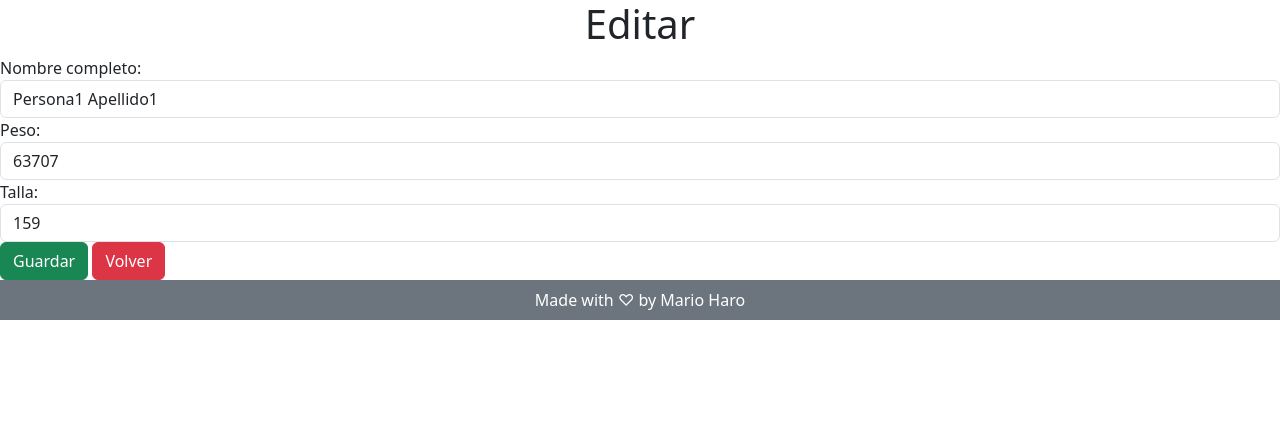
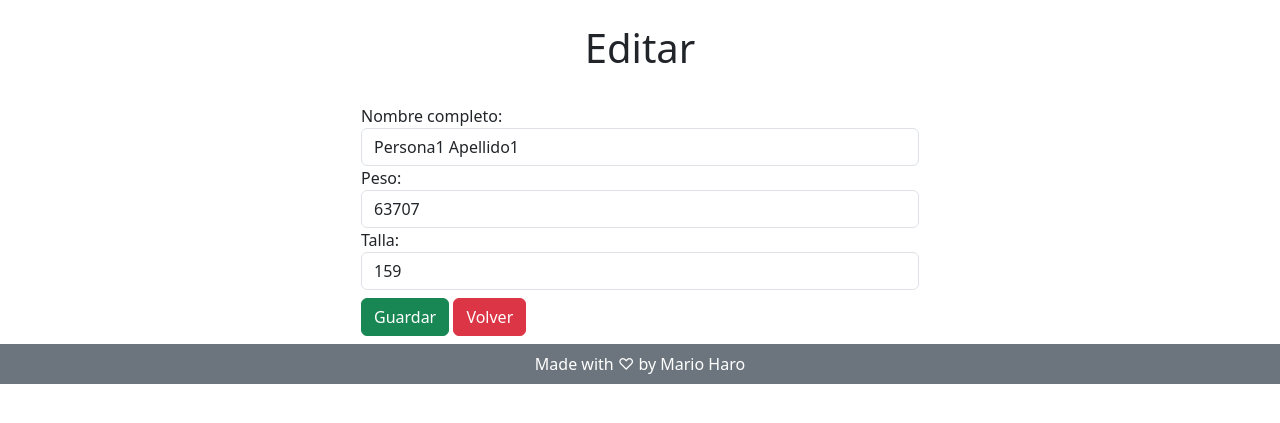
Before and after one commit to marioharo/simple-crud-with-download-data, a Django app: page /editar/2 in a window 1280 px wide. Shown: the top 423 px of the page. Run offline with Django 4.2, Linux system fonts and the light colour scheme; data comes from the database, SQL or seed files in the repository.

Commit message:
retoques finales

```diff
--- a/web/templates/editar.html
+++ b/web/templates/editar.html
@@ -20,9 +20,10 @@
 
     <body>
         <header>
-            <h1 class="text-center">Editar</h1>
+            <h1 class="text-center py-4">Editar</h1>
         </header>
-        <main>
+        <main class="container">
+            <div class="mx-auto col-lg-6">
                 <form action="" method="post">
                     {% csrf_token %}
                     <input type="hidden" name="id" value="{{persona.id}}" hidden> <!--Apunta al id de la data a editar de forma escondida-->
@@ -32,9 +33,12 @@
                     <input type="text" class="form-control" name="peso" value="{{persona.peso}}">
                     <label>Talla:</label>
                     <input type="text" class="form-control" name="talla" value="{{persona.talla}}">
+                    <div class="my-2">
                         <button type="submit" class="btn btn-success">Guardar</button>
                         <a href="{% url "home" %}" class="btn btn-danger">Volver</a>
+                    </div>
                 </form>
+            </div>
         </main>
         <footer class="container-fluid bg-secondary">
             <p class="container text-center text-white py-2">Made with ♡ by Mario Haro</p>
```
Also changed, not shown: web/utilities.py (+0 -11 lines), web/views.py (line endings or trailing spaces). Lines whose indentation alone changed are shown as unchanged.
